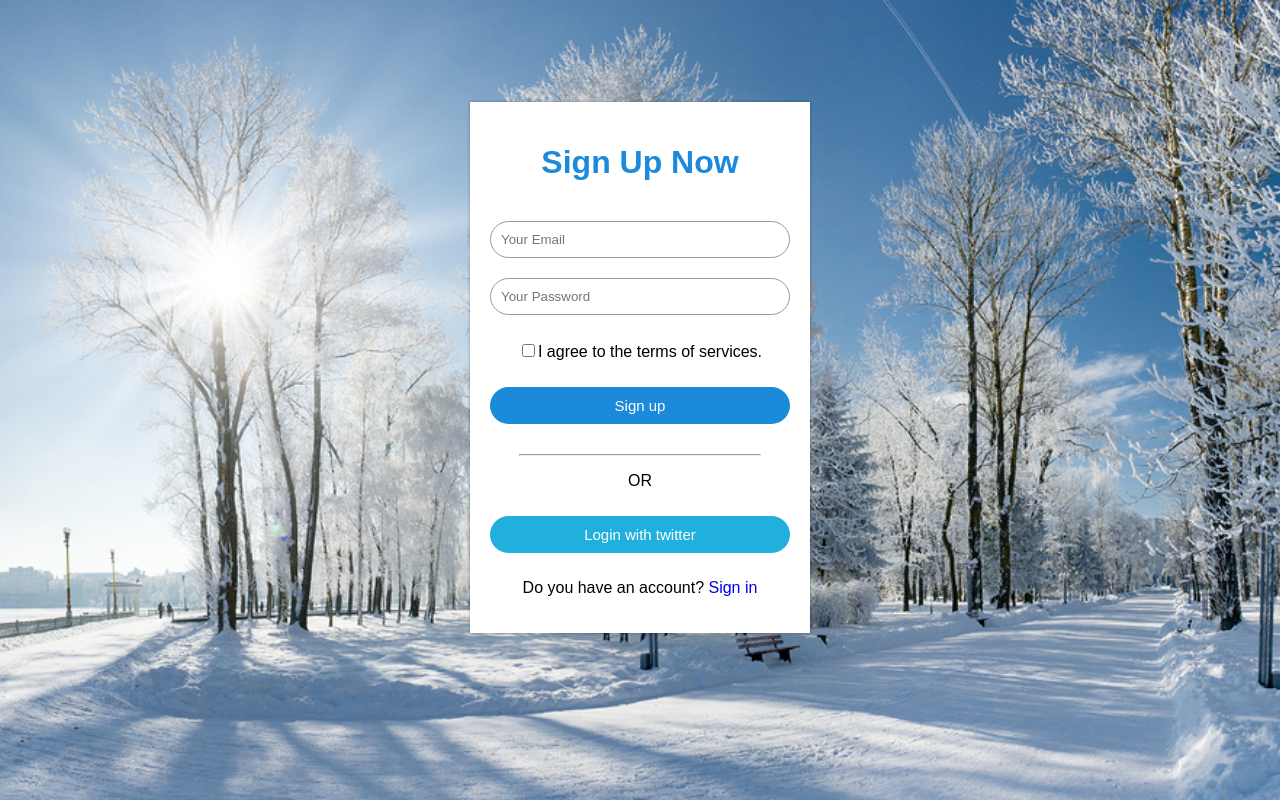
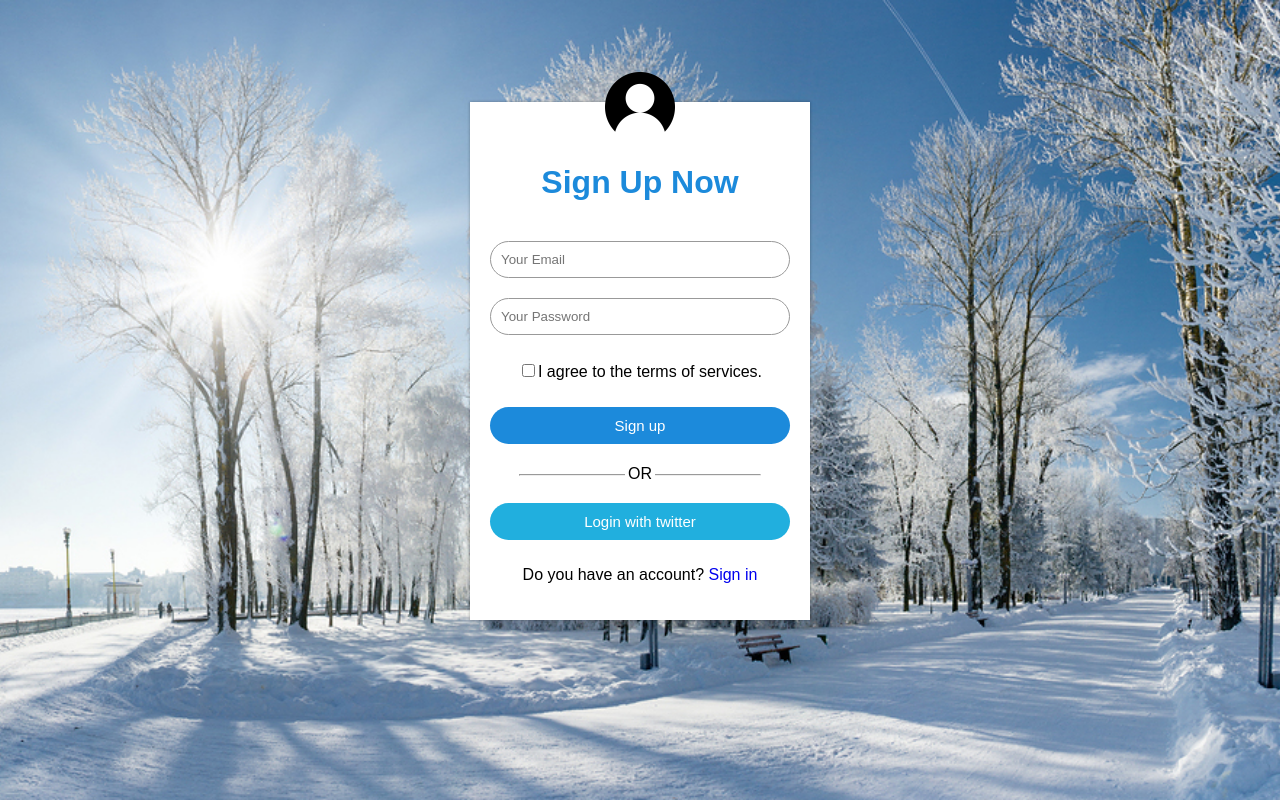
Before and after one commit to seoheelsh/SignUpForm, a plain HTML site: page index.html in a window 1280 px wide. Drawn offline with Linux system fonts and the light colour scheme.

Commit message:
user icon 추가

```diff
--- a/index.html
+++ b/index.html
@@ -6,6 +6,7 @@
 
 <body>
     <div class="sign-up-form">
+        <img src="user-Icon.png">
         <h1>Sign Up Now</h1>
         <form>
             <input type="email" class="input-box" placeholder="Your Email">
--- a/style.css
+++ b/style.css
@@ -50,3 +50,12 @@ hr{
     margin-top: 20px;
     width: 80%;
 }
+.or{
+    background: #fff;
+    width: 30px;
+    margin: -19px auto 10px;
+}
+img{
+    width: 70px;
+    margin-top: -50px;
+}
```
Also changed, not shown: user-Icon.png (added).
